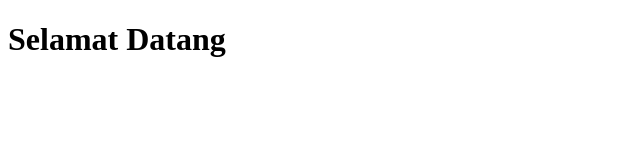
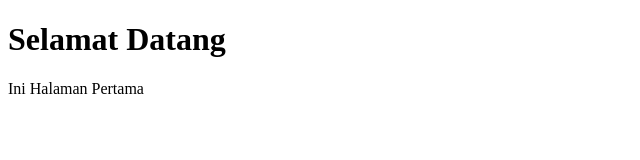
Before and after one commit to AIhsanudn/Praktikum-Git-Section2, a plain HTML site: page index.html in a window 1280 px wide. Shown: the whole page, without its empty margins (0-640 px from the left). Drawn offline with Linux system fonts and the light colour scheme.

Commit message:
tag p index.html

```diff
--- a/index.html
+++ b/index.html
@@ -8,5 +8,6 @@
 </head>
 <body>
     <h1>Selamat Datang</h1>
+    <p>Ini Halaman Pertama</p>
 </body>
 </html>
```
